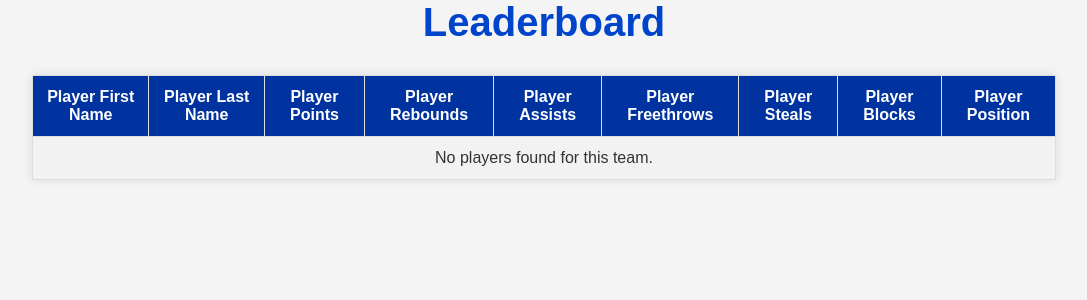
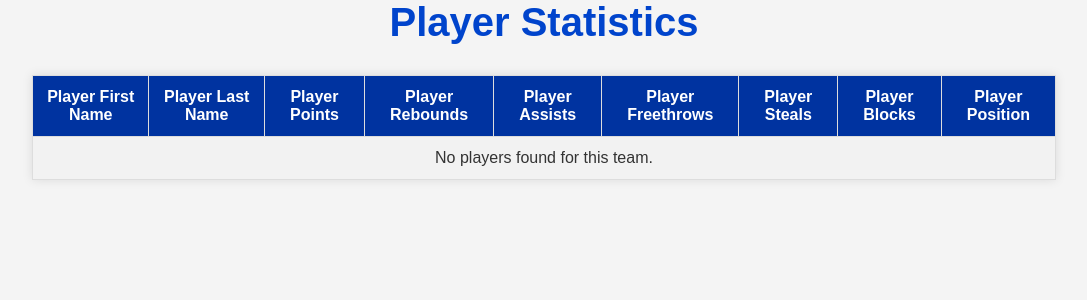
Before and after one commit to bdtranter/csi3450-s24--SQL-Injection--final-project, a PHP site: page /player_statistics.php in a window 1280 px wide. Shown: the top 300 px of the page, without its empty margins (96-1183 px from the left). Run offline with PHP 8.4, Linux system fonts and the light colour scheme; data that the repository does not hold is empty.

Commit message:
Minor changes to player stats table

```diff
--- a/player_statistics.php
+++ b/player_statistics.php
@@ -19,7 +19,7 @@ $team_name = $_POST['team'];
 $sql = $conn->prepare("SELECT PLAYER_FNAME, PLAYER_LNAME, PLAYER_POINTS, PLAYER_REBOUNDS, PLAYER_ASSISTS, PLAYER_FREETHROWS, PLAYER_STEALS, PLAYER_BLOCKS, PLAYER_POSITION
                       FROM player
                       WHERE team_name = ?
-                      ORDER BY player_points DESC");
+                      ORDER BY PLAYER_LNAME ASC");
 $sql->bind_param("s", $team_name);
 
 // Execute the query
@@ -36,7 +36,7 @@ $result = $sql->get_result();
     <link rel="stylesheet" href="styles.css">
 </head>
 <body>
-    <h1><?php echo htmlspecialchars($team_name); ?> Leaderboard</h1>
+    <h1><?php echo htmlspecialchars($team_name); ?> Player Statistics</h1>
     <table class="leaderboard-table">
         <tr>
             <th>Player First Name</th>
```
